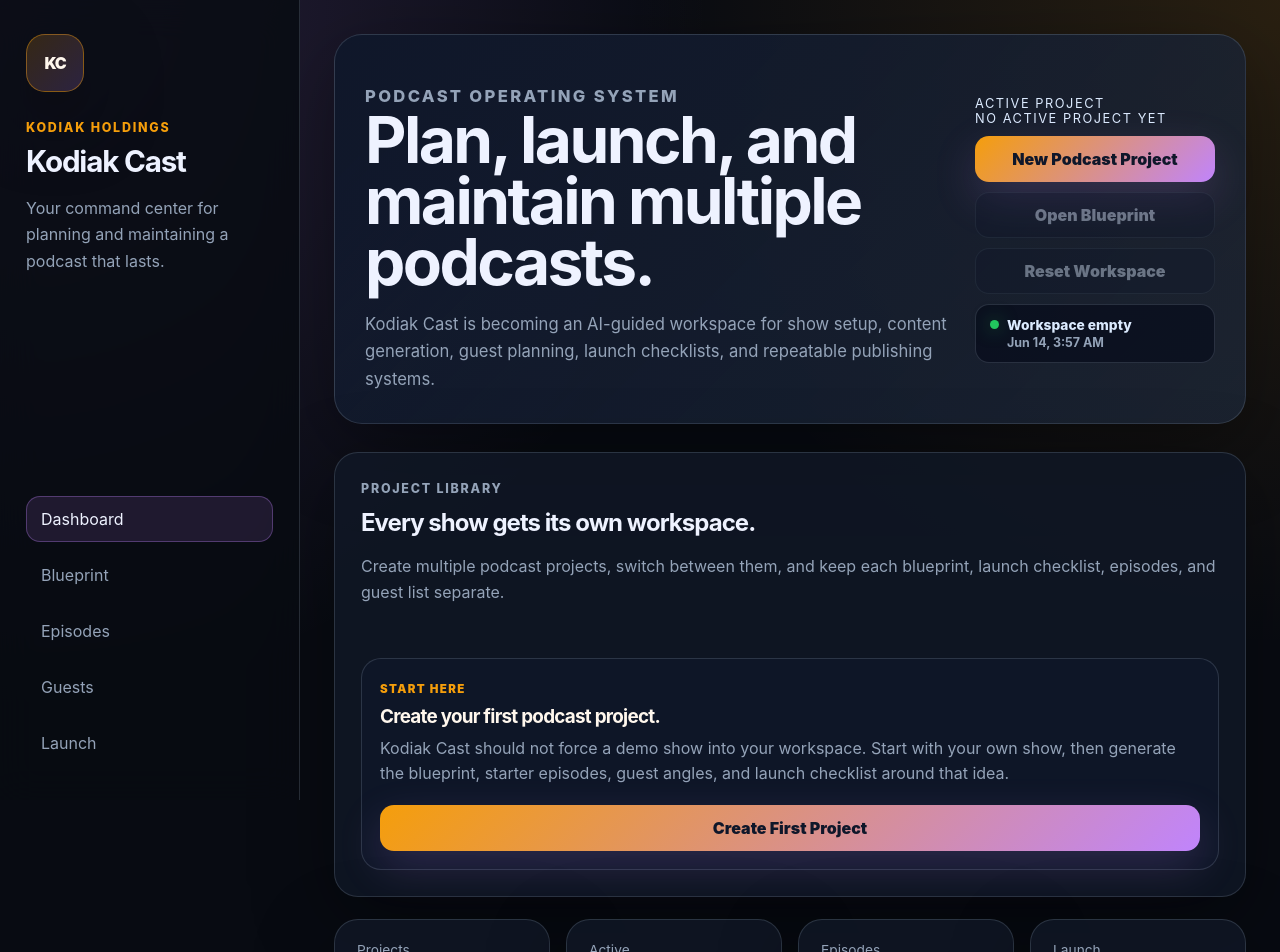
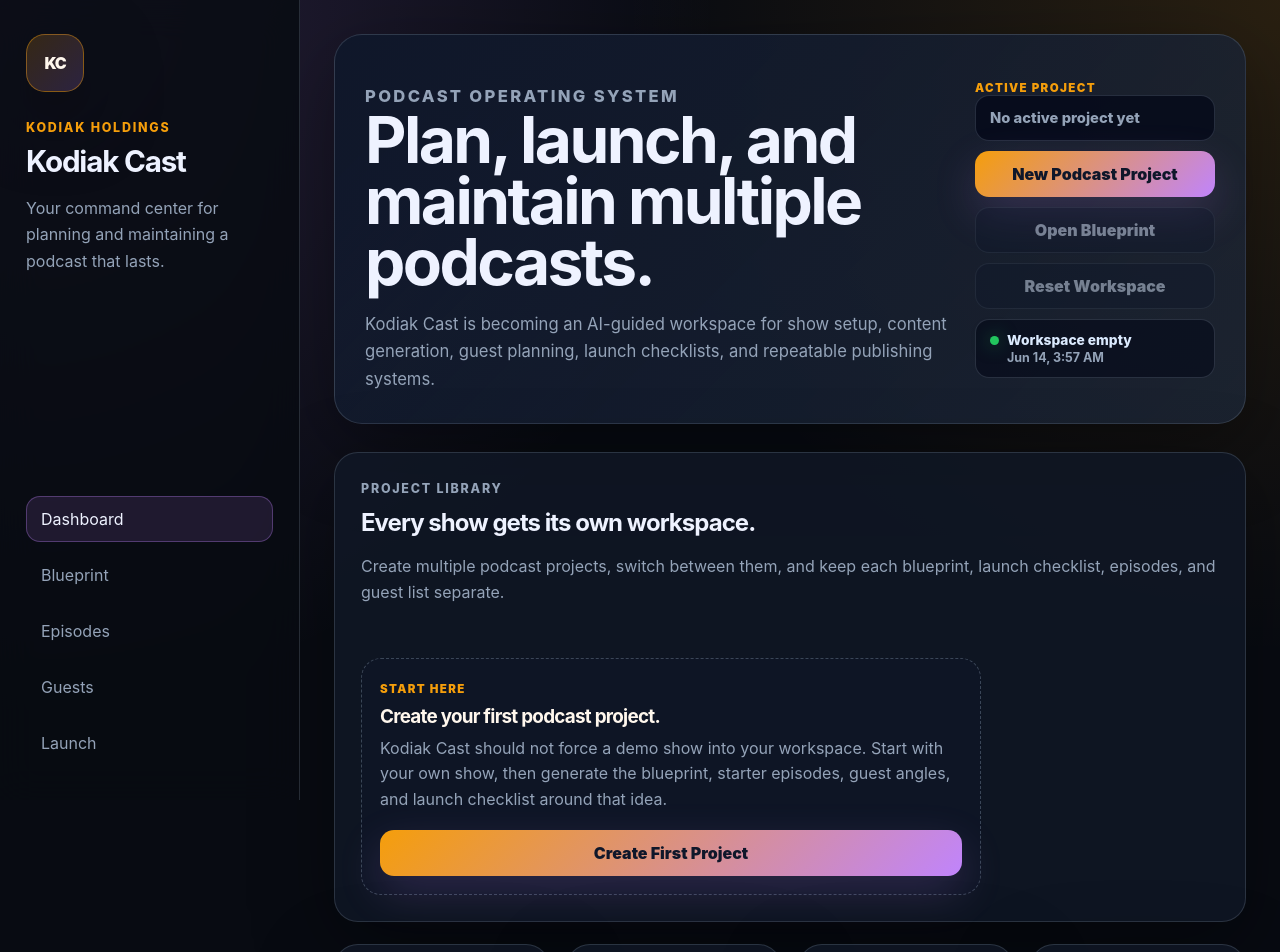
Before and after one commit to PapaKodiak92/kodiak-cast, a React (Vite) app: page / in a window 1280 px wide. Shown: the top 952 px of the page. Built offline with nearby package versions, Linux system fonts and the light colour scheme.

Commit message:
Style empty project workspace states

```diff
--- a/src/workspace.css
+++ b/src/workspace.css
@@ -18,13 +18,19 @@
   white-space: nowrap;
 }
 
-.secondary-button:hover {
+.secondary-button:hover:not(:disabled) {
   border-color: rgba(245, 158, 11, 0.44);
   background: rgba(245, 158, 11, 0.1);
   color: var(--text);
 }
 
-.danger-button:hover {
+.primary-button:disabled,
+.secondary-button:disabled {
+  cursor: not-allowed;
+  opacity: 0.48;
+}
+
+.danger-button:hover:not(:disabled) {
   border-color: rgba(248, 113, 113, 0.5);
   background: rgba(248, 113, 113, 0.1);
 }
@@ -37,7 +43,8 @@
   letter-spacing: 0.12em;
 }
 
-.project-picker select {
+.project-picker select,
+.empty-picker {
   width: 100%;
   min-height: 46px;
   border: 1px solid var(--line);
@@ -50,6 +57,13 @@
   font-size: 0.92rem;
   text-transform: none;
   letter-spacing: 0;
+}
+
+.empty-picker {
+  display: flex;
+  align-items: center;
+  color: var(--muted);
+  font-weight: 800;
 }
 
 .project-picker select:focus {
@@ -111,7 +125,25 @@
   background: linear-gradient(135deg, rgba(245, 158, 11, 0.12), rgba(192, 132, 252, 0.1));
 }
 
-.project-card span {
+.empty-project-card,
+.empty-section-panel {
+  border-style: dashed;
+  border-color: rgba(148, 163, 184, 0.34);
+  background: rgba(15, 23, 42, 0.48);
+}
+
+.empty-project-card {
+  max-width: 620px;
+}
+
+.empty-section-panel {
+  display: grid;
+  justify-items: start;
+  gap: 14px;
+}
+
+.project-card span,
+.project-picker span {
   color: var(--accent-strong);
   font-size: 0.72rem;
   font-weight: 900;
```
